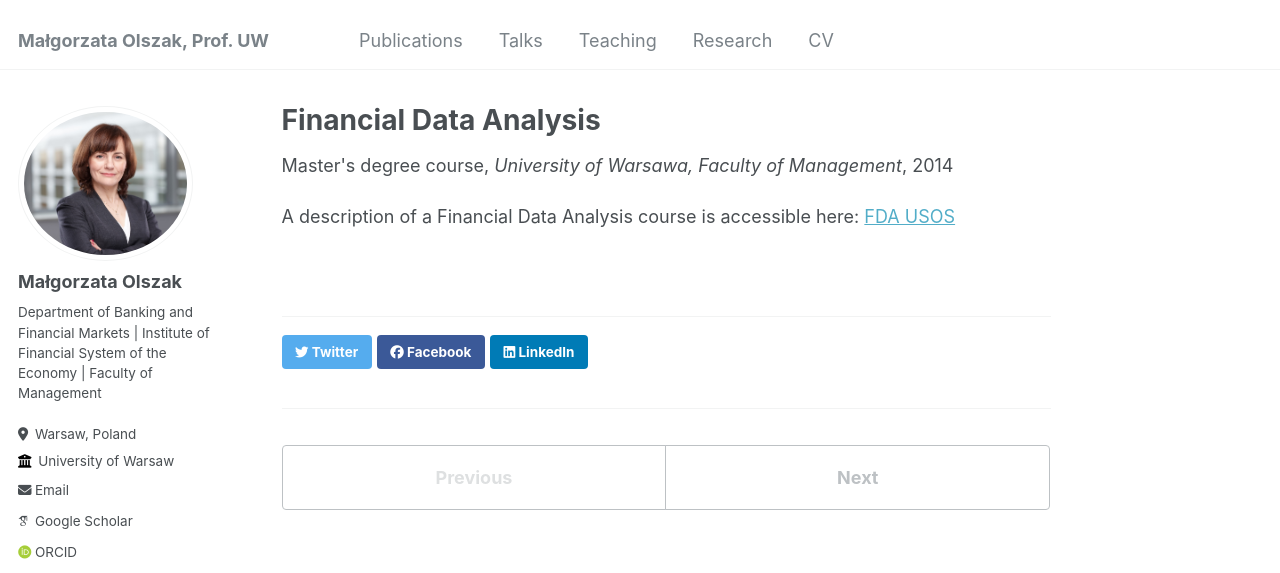
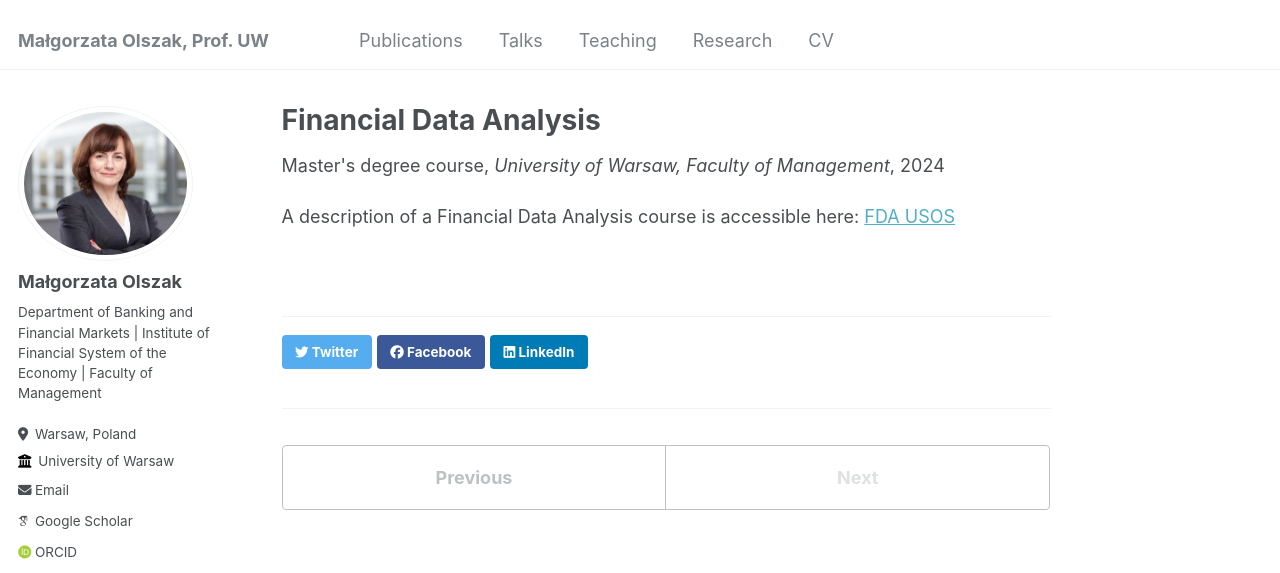
Before and after one commit to ma-olszak/ma-olszak.github.io, a Jekyll site: the page built from _teaching/2024-spring-teaching-1.md, in a window 1280 px wide. Shown: the top 573 px of the page. Built offline with Jekyll 4.4.1, drawn with Linux system fonts in a browser that asks for light colours; some web fonts are replaced.

Commit message:
Update 2024-spring-teaching-1.md

```diff
--- a/_teaching/2024-spring-teaching-1.md
+++ b/_teaching/2024-spring-teaching-1.md
@@ -3,8 +3,8 @@ title: "Financial Data Analysis"
 collection: teaching
 type: "Master's degree course"
 permalink: /teaching/2024-spring-teaching-1
-venue: "University of Warsawa, Faculty of Management"
-date: 2014-01-01
+venue: "University of Warsaw, Faculty of Management"
+date: 2024-02-19
 location: "Warsaw, Poland"
 ---
 
```
